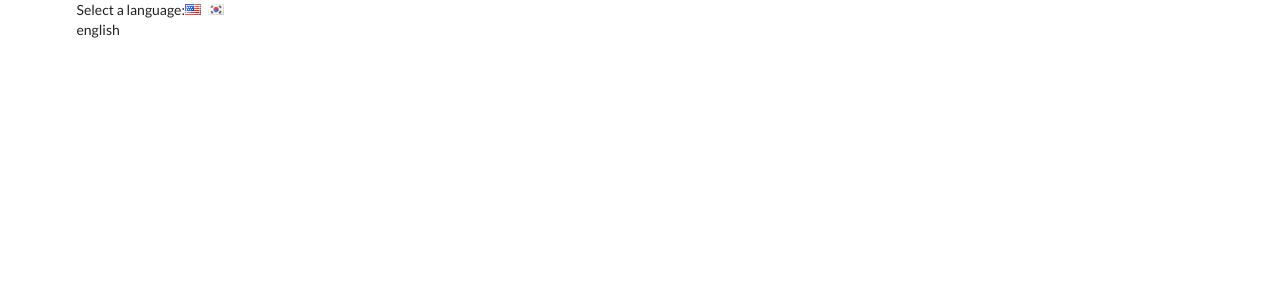
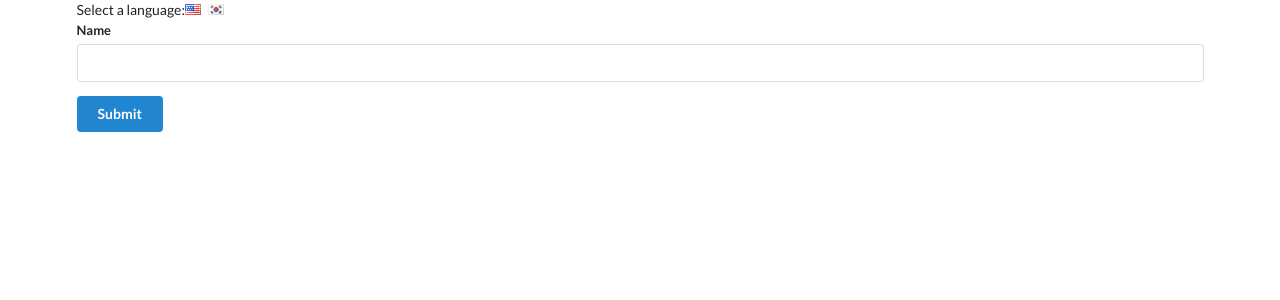
Before and after one commit to react-with-redux-course/09-context-system, a React (Create React App) app in the folder translate/: page / in a window 1280 px wide. Shown: the top 300 px of the page. Built offline with nearby package versions, Linux system fonts and the light colour scheme.

Commit message:
context object with default language

```diff
--- a/translate/src/components/App.js
+++ b/translate/src/components/App.js
@@ -1,4 +1,5 @@
 import React from 'react';
+import UserCreate from './UserCreate';
 
 class App extends React.Component {
     state = { language: 'english' };
@@ -15,7 +16,7 @@
                     <i className="flag us" onClick={() => this.onLanguageChange('english')}/>
                     <i className="flag kr" onClick={() => this.onLanguageChange('korean')}/>
                 </div>
-                {this.state.language}
+                <UserCreate />
             </div>
         );
     }
--- /dev/null
+++ b/translate/src/components/Button.js
@@ -0,0 +1,19 @@
+import React from 'react';
+// importing the context object
+import LanguageContext from '../contexts/LanguageContext';
+
+class Button extends React.Component {
+    // hooking up a context object to a class component
+    static contextType = LanguageContext; // Button.contextType = LanguageContext
+
+    render() {
+        console.log(this.context); // now have reference to the 'english' default value from LanguageContext.js
+        return (
+            <button className="ui button primary">
+                Submit
+            </button>
+        )
+    }
+}
+
+export default Button;
--- /dev/null
+++ b/translate/src/components/Field.js
@@ -0,0 +1,14 @@
+import React from 'react';
+
+class Field extends React.Component {
+    render() {
+        return (
+            <div className="ui field">
+                <label>Name</label>
+                <input />
+            </div>
+        );
+    }
+};
+
+export default Field;
--- /dev/null
+++ b/translate/src/components/UserCreate.js
@@ -0,0 +1,14 @@
+import React from 'react';
+import Field from './Field';
+import Button from './Button';
+
+const UserCreate = () => {
+    return (
+        <div className="ui form">
+            <Field />
+            <Button />
+        </div>
+    );
+};
+
+export default UserCreate;
--- /dev/null
+++ b/translate/src/contexts/LanguageContext.js
@@ -0,0 +1,4 @@
+import React from 'react';
+
+// creating a "Default Value" of 'english' in the context object
+export default React.createContext('english');
```
